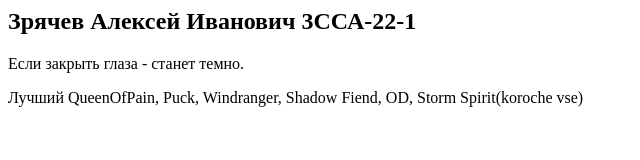
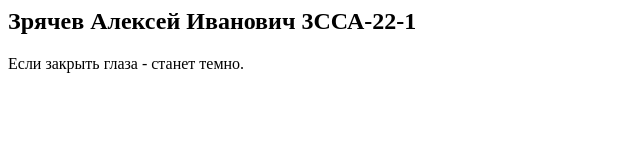
Before and after one commit to synja52/synja52.github.io, a plain HTML site: page index.html in a window 1280 px wide. Shown: the whole page, without its empty margins (0-640 px from the left). Drawn offline with Linux system fonts and the light colour scheme.

Commit message:
Update index.html

```diff
--- a/index.html
+++ b/index.html
@@ -3,7 +3,5 @@
   <p>
     Если закрыть глаза - станет темно.
   </p>
-  <p>
-    Лучший QueenOfPain, Puck, Windranger, Shadow Fiend, OD, Storm Spirit(koroche vse)
-  </p>
+
 </section>
```
